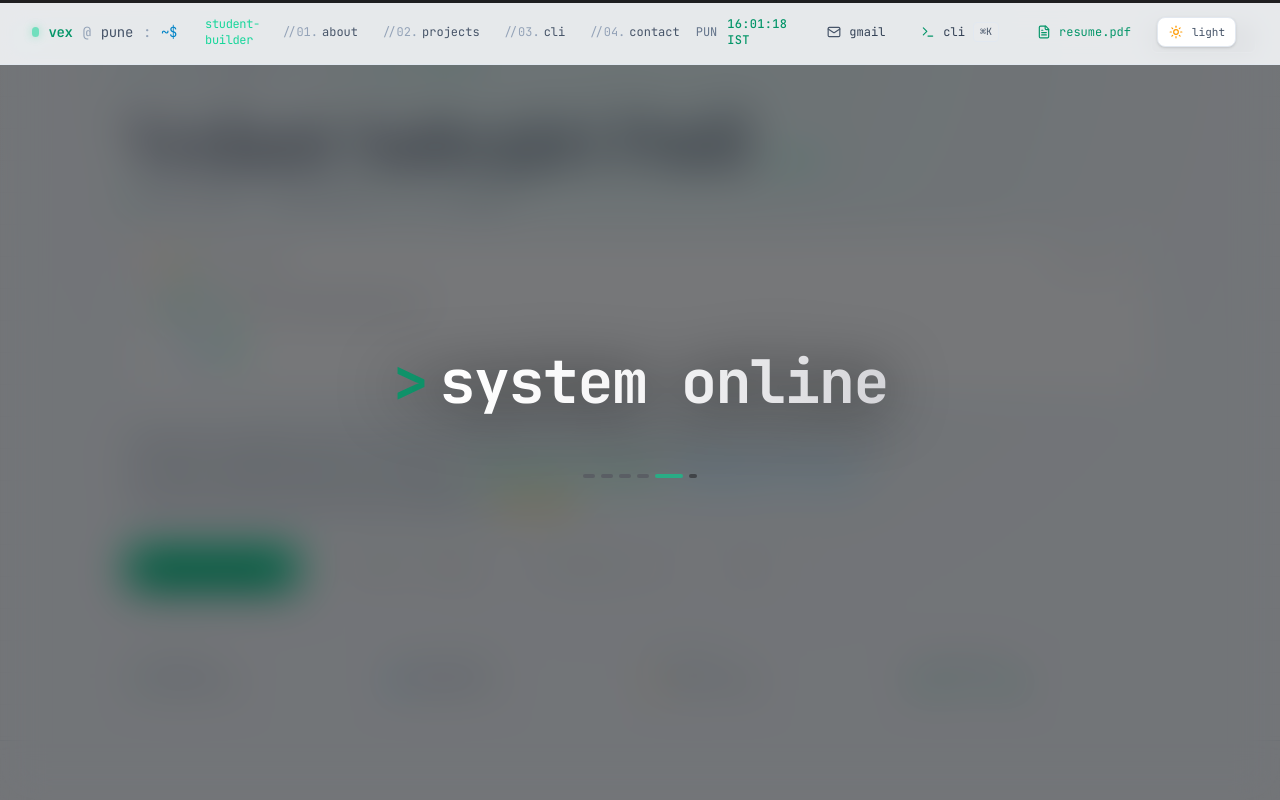
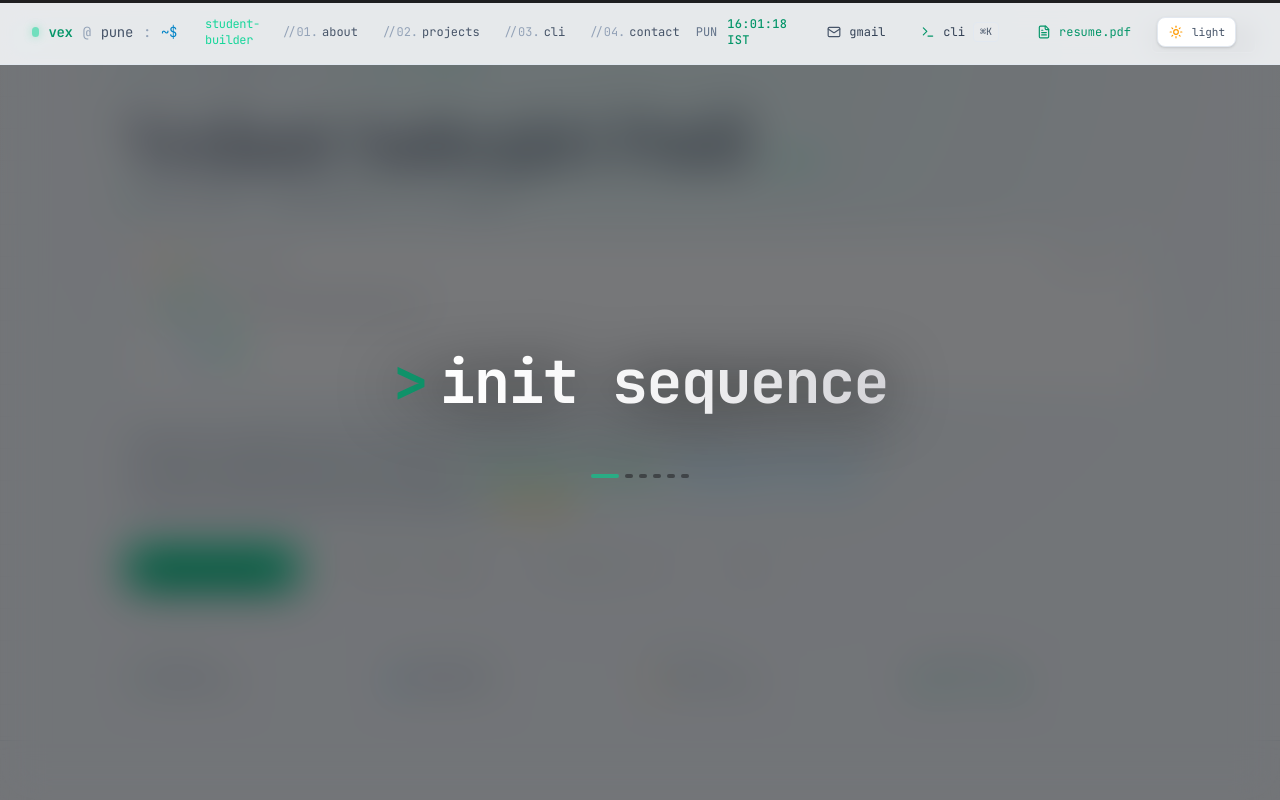
Before and after one commit to vedwebsites-eng/MyPortfolio, a React (Vite) app: page / in a window 1280 px wide. Shown: the top 800 px of the page. Built offline with nearby package versions, Linux system fonts and the light colour scheme; no server answers; the database is empty; a web font is replaced by a local one.

Commit message:
feat(intro): add volume icon and improved audio state
Integrate volume visualization and enhance audio handling for the intro sequence, including state tracking for playback requirements.

```diff
--- a/src/components/IntroLyrics.tsx
+++ b/src/components/IntroLyrics.tsx
@@ -1,5 +1,5 @@
 import React, { useState, useEffect, useRef, useCallback } from 'react';
-import { Play, Pause } from 'lucide-react';
+import { Play, Pause, Volume2 } from 'lucide-react';
 
 export interface LyricLine {
   time: number; // in seconds
@@ -8,7 +8,7 @@ export interface LyricLine {
 
 /**
  * Swappable placeholder lyrics timeline array.
- * Adjust timestamps (in seconds) and text lines as needed.
+ * Timestamps (in seconds) match real audio file playback.
  */
 export const DEFAULT_LYRICS: LyricLine[] = [
   { time: 0, text: "init sequence" },
@@ -50,24 +50,18 @@ export const IntroLyrics: React.FC<IntroLyricsProps> = ({
   const [isMigrating, setIsMigrating] = useState<boolean>(false);
   const [currentLineIndex, setCurrentLineIndex] = useState<number>(0);
   const [isLineExiting, setIsLineExiting] = useState<boolean>(false);
+  const [needsTapToPlay, setNeedsTapToPlay] = useState<boolean>(false);
 
   // Persistent badge state
   const [isBadgeVisible, setIsBadgeVisible] = useState<boolean>(hasPlayed);
   const [isPlaying, setIsPlaying] = useState<boolean>(false);
 
   const audioRef = useRef<HTMLAudioElement | null>(null);
-  const timeoutsRef = useRef<NodeJS.Timeout[]>([]);
-
-  // Clear all pending intro timeouts
-  const clearAllTimeouts = useCallback(() => {
-    timeoutsRef.current.forEach(clearTimeout);
-    timeoutsRef.current = [];
-  }, []);
+  const hasCompletedRef = useRef<boolean>(false);
 
   // Finish intro sequence and migrate stage to bottom-left corner badge
-  const finishIntro = useCallback(() => {
-    clearAllTimeouts();
-
+  const finishIntro = useCallback(
+    (immediate = false) => {
       // Set session storage flag to prevent repeating in same session
       try {
         sessionStorage.setItem('introPlayed', 'true');
@@ -75,77 +69,154 @@ export const IntroLyrics: React.FC<IntroLyricsProps> = ({
         // Ignore private browsing storage errors
       }
 
+      if (immediate) {
+        setIsOverlayMounted(false);
+        setIsBadgeVisible(true);
+        setIsMigrating(false);
+        setIsOverlayFading(false);
+        if (onComplete) {
+          onComplete();
+        }
+        return;
+      }
+
       // Trigger lyric stage migration & overlay fade-out (~0.9s duration)
       setIsMigrating(true);
       setIsOverlayFading(true);
       setIsBadgeVisible(true);
 
-    const unmountTimer = setTimeout(() => {
+      setTimeout(() => {
         setIsOverlayMounted(false);
         if (onComplete) {
           onComplete();
         }
       }, 900);
-    timeoutsRef.current.push(unmountTimer);
-  }, [clearAllTimeouts, onComplete]);
+    },
+    [onComplete]
+  );
 
-  // Main intro timeline runner
+  // Immediate skip action: pauses audio if playing and jumps straight to finished state
+  const handleSkip = useCallback(() => {
+    const audio = audioRef.current;
+    if (audio) {
+      audio.pause();
+    }
+    setIsPlaying(false);
+    hasCompletedRef.current = true;
+    finishIntro(true);
+  }, [finishIntro]);
+
+  // User gesture handler when browser blocks initial autoplay
+  const handleTapToBegin = useCallback(() => {
+    setNeedsTapToPlay(false);
+    const audio = audioRef.current;
+    if (audio) {
+      audio
+        .play()
+        .then(() => {
+          setIsPlaying(true);
+        })
+        .catch((err) => {
+          console.warn('Playback failed after tap:', err);
+        });
+    }
+  }, []);
+
+  // 1. On mount: attempt autoplay. If blocked by browser policy, show tap prompt.
   useEffect(() => {
     if (hasPlayed) {
       setIsBadgeVisible(true);
       return;
     }
 
-    clearAllTimeouts();
+    const audio = audioRef.current;
+    if (!audio) return;
 
-    // Schedule each line's pop-in and slide-up exit
-    lyrics.forEach((line, idx) => {
-      // Line appearance timer
-      const enterTimer = setTimeout(() => {
-        setCurrentLineIndex(idx);
+    const playPromise = audio.play();
+    if (playPromise !== undefined) {
+      playPromise
+        .then(() => {
+          setNeedsTapToPlay(false);
+          setIsPlaying(true);
+        })
+        .catch((err) => {
+          console.log('Autoplay prevented by browser policy, tap prompt enabled:', err?.message || err);
+          setNeedsTapToPlay(true);
+        });
+    }
+  }, [hasPlayed]);
+
+  // 2. Audio-driven lyric synchronizer: listens to timeupdate & frame ticks
+  useEffect(() => {
+    const audio = audioRef.current;
+    if (!audio || hasPlayed) return;
+
+    const handleTimeCheck = () => {
+      if (hasCompletedRef.current) return;
+      const currentTime = audio.currentTime;
+
+      // Identify currently active line: the last lyric whose time <= audio.currentTime
+      let activeIdx = 0;
+      for (let i = 0; i < lyrics.length; i++) {
+        if (lyrics[i].time <= currentTime) {
+          activeIdx = i;
+        } else {
+          break;
+        }
+      }
+
+      setCurrentLineIndex(activeIdx);
+
+      // Slide-up exit transition starts ~220ms before the next line's timestamp
+      if (activeIdx < lyrics.length - 1) {
+        const nextTime = lyrics[activeIdx + 1].time;
+        setIsLineExiting(currentTime >= nextTime - 0.22);
+      } else {
         setIsLineExiting(false);
-      }, line.time * 1000);
-      timeoutsRef.current.push(enterTimer);
+      }
 
-      // Line slide-up exit transition (200ms before next line)
-      if (idx < lyrics.length - 1) {
-        const nextLineTime = lyrics[idx + 1].time;
-        const exitDelay = Math.max(0, nextLineTime * 1000 - 220);
-        const exitTimer = setTimeout(() => {
-          setIsLineExiting(true);
-        }, exitDelay);
-        timeoutsRef.current.push(exitTimer);
+      // Finish/migrate to corner when currentTime reaches last lyric time + 1.5s buffer
+      const lastLyricTime = lyrics[lyrics.length - 1]?.time ?? 5.6;
+      if (currentTime >= lastLyricTime + 1.5) {
+        hasCompletedRef.current = true;
+        finishIntro(false);
       }
-    });
+    };
 
-    // Calculate total sequence time (~6.7s for default timeline)
-    const lastLineTime = lyrics[lyrics.length - 1]?.time ?? 5.6;
-    const finishDelay = (lastLineTime + 1.1) * 1000;
+    // Standard audio timeupdate event listener
+    audio.addEventListener('timeupdate', handleTimeCheck);
 
-    const finishTimer = setTimeout(() => {
-      finishIntro();
-    }, finishDelay);
-    timeoutsRef.current.push(finishTimer);
+    // Frame-accurate poll while audio is playing for sub-millisecond animation trigger precision
+    let rafId: number;
+    const frameLoop = () => {
+      if (!audio.paused && !hasCompletedRef.current) {
+        handleTimeCheck();
+      }
+      rafId = requestAnimationFrame(frameLoop);
+    };
+    rafId = requestAnimationFrame(frameLoop);
 
-    // Escape key listener to allow instant skip
+    return () => {
+      audio.removeEventListener('timeupdate', handleTimeCheck);
+      cancelAnimationFrame(rafId);
+    };
+  }, [lyrics, hasPlayed, finishIntro]);
+
+  // 3. Escape key listener for instant skip
+  useEffect(() => {
     const handleKeyDown = (e: KeyboardEvent) => {
-      if (e.key === 'Escape') {
-        finishIntro();
+      if (e.key === 'Escape' && isOverlayMounted) {
+        handleSkip();
       }
     };
     window.addEventListener('keydown', handleKeyDown);
+    return () => window.removeEventListener('keydown', handleKeyDown);
+  }, [handleSkip, isOverlayMounted]);
 
-    return () => {
-      clearAllTimeouts();
-      window.removeEventListener('keydown', handleKeyDown);
-    };
-  }, [hasPlayed, lyrics, finishIntro, clearAllTimeouts]);
-
-  // Playback control toggler
+  // Playback control toggler for persistent badge
   const togglePlay = (e?: React.MouseEvent) => {
     if (e) e.stopPropagation();
 
-    // Guard: if trackSrc is empty or undefined, play() is a no-op
     if (!trackSrc) {
       return;
     }
@@ -157,8 +228,7 @@ export const IntroLyrics: React.FC<IntroLyricsProps> = ({
       audio.pause();
     } else {
       audio.play().catch((err) => {
-        // Handle playback errors or missing files gracefully
-        console.warn('Audio playback not ready or file missing:', err);
+        console.warn('Audio playback failed:', err);
         setIsPlaying(false);
       });
     }
@@ -218,7 +288,7 @@ export const IntroLyrics: React.FC<IntroLyricsProps> = ({
       <audio
         ref={audioRef}
         src={trackSrc}
-        preload="metadata"
+        preload="auto"
         onPlay={() => setIsPlaying(true)}
         onPause={() => setIsPlaying(false)}
         onEnded={() => setIsPlaying(false)}
@@ -230,9 +300,10 @@ export const IntroLyrics: React.FC<IntroLyricsProps> = ({
         <div
           role="dialog"
           aria-label="Site Intro Sequence"
+          onClick={needsTapToPlay ? handleTapToBegin : undefined}
           className={`fixed inset-0 z-50 flex items-center justify-center select-none overflow-hidden transition-opacity duration-700 ${
             isOverlayFading ? 'opacity-0 pointer-events-none' : 'opacity-100'
-          }`}
+          } ${needsTapToPlay ? 'cursor-pointer' : ''}`}
           style={{
             backgroundColor: 'rgba(6, 8, 11, 0.55)',
             backdropFilter: 'blur(22px) saturate(140%)',
@@ -247,13 +318,16 @@ export const IntroLyrics: React.FC<IntroLyricsProps> = ({
                 <span className="relative inline-flex rounded-full h-2 w-2 bg-emerald-500"></span>
               </span>
               <span className="tracking-widest uppercase text-emerald-400 font-semibold text-[11px]">
-                AUDIO_STAGE // INIT
+                AUDIO_STAGE // SYNC
               </span>
             </div>
 
-            {/* Skip intro button */}
+            {/* Skip intro button (pauses audio & jumps straight to finished badge state) */}
             <button
-              onClick={finishIntro}
+              onClick={(e) => {
+                e.stopPropagation();
+                handleSkip();
+              }}
               type="button"
               className="text-[11px] font-mono text-zinc-400 hover:text-emerald-300 px-3 py-1.5 rounded-md border border-white/10 hover:border-emerald-500/40 bg-[#06080b]/60 backdrop-blur-sm transition-all cursor-pointer"
             >
@@ -304,6 +378,20 @@ export const IntroLyrics: React.FC<IntroLyricsProps> = ({
                 />
               ))}
             </div>
+
+            {/* Minimal Tap-to-Begin Prompt when autoplay is blocked by browser policy */}
+            {needsTapToPlay && (
+              <div
+                onClick={(e) => {
+                  e.stopPropagation();
+                  handleTapToBegin();
+                }}
+                className="mt-8 flex items-center space-x-2.5 px-4 py-2 rounded-full border border-emerald-500/40 bg-emerald-500/10 hover:bg-emerald-500/20 text-emerald-400 font-mono text-xs uppercase tracking-wider cursor-pointer shadow-[0_0_18px_rgba(52,211,153,0.25)] hover:shadow-[0_0_24px_rgba(52,211,153,0.4)] transition-all animate-pulse"
+              >
+                <Volume2 className="w-3.5 h-3.5 text-emerald-400" />
+                <span>[ TAP TO BEGIN AUDIO & SYNC ]</span>
+              </div>
+            )}
           </div>
         </div>
       )}
```
Lines whose indentation alone changed are shown as unchanged.
